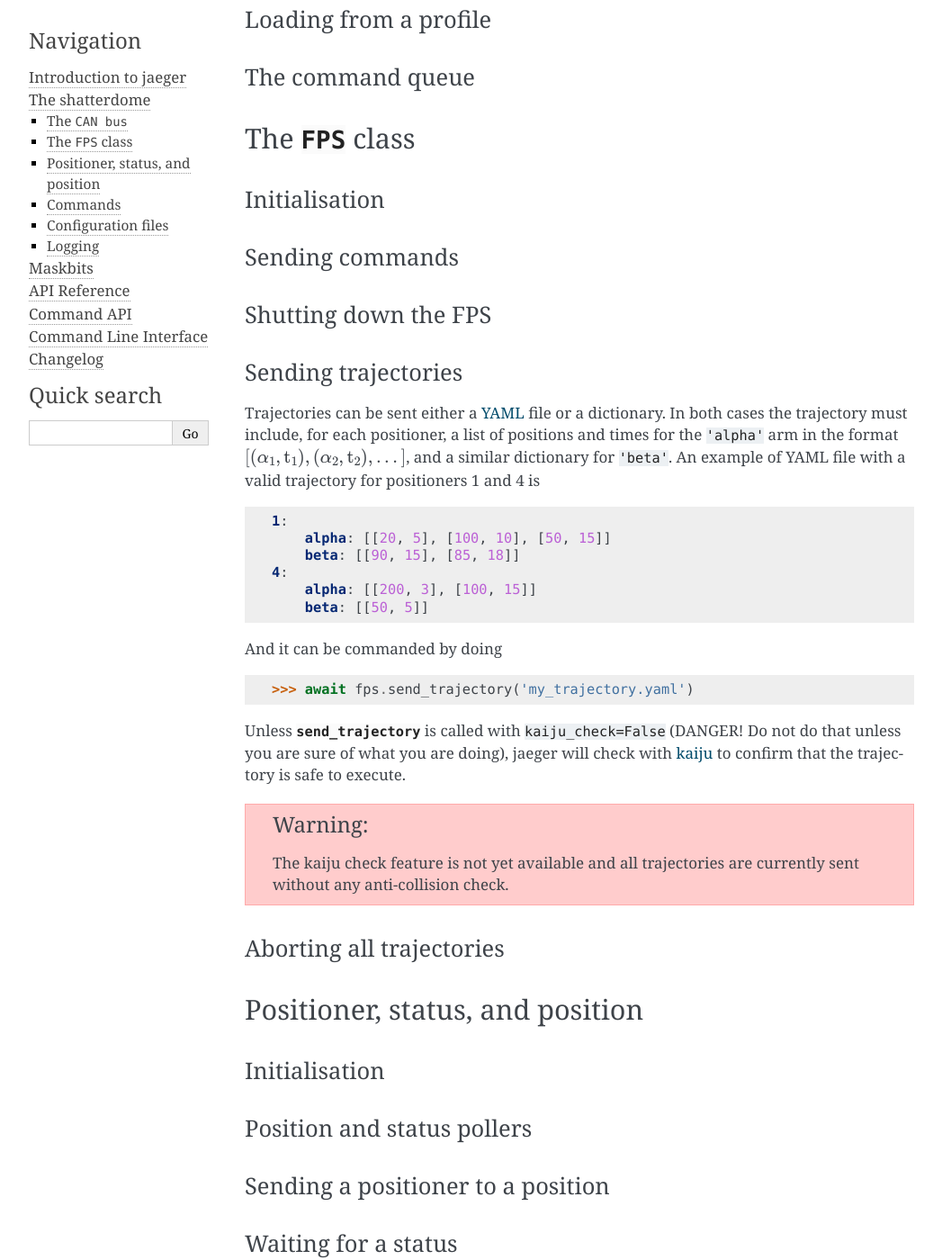
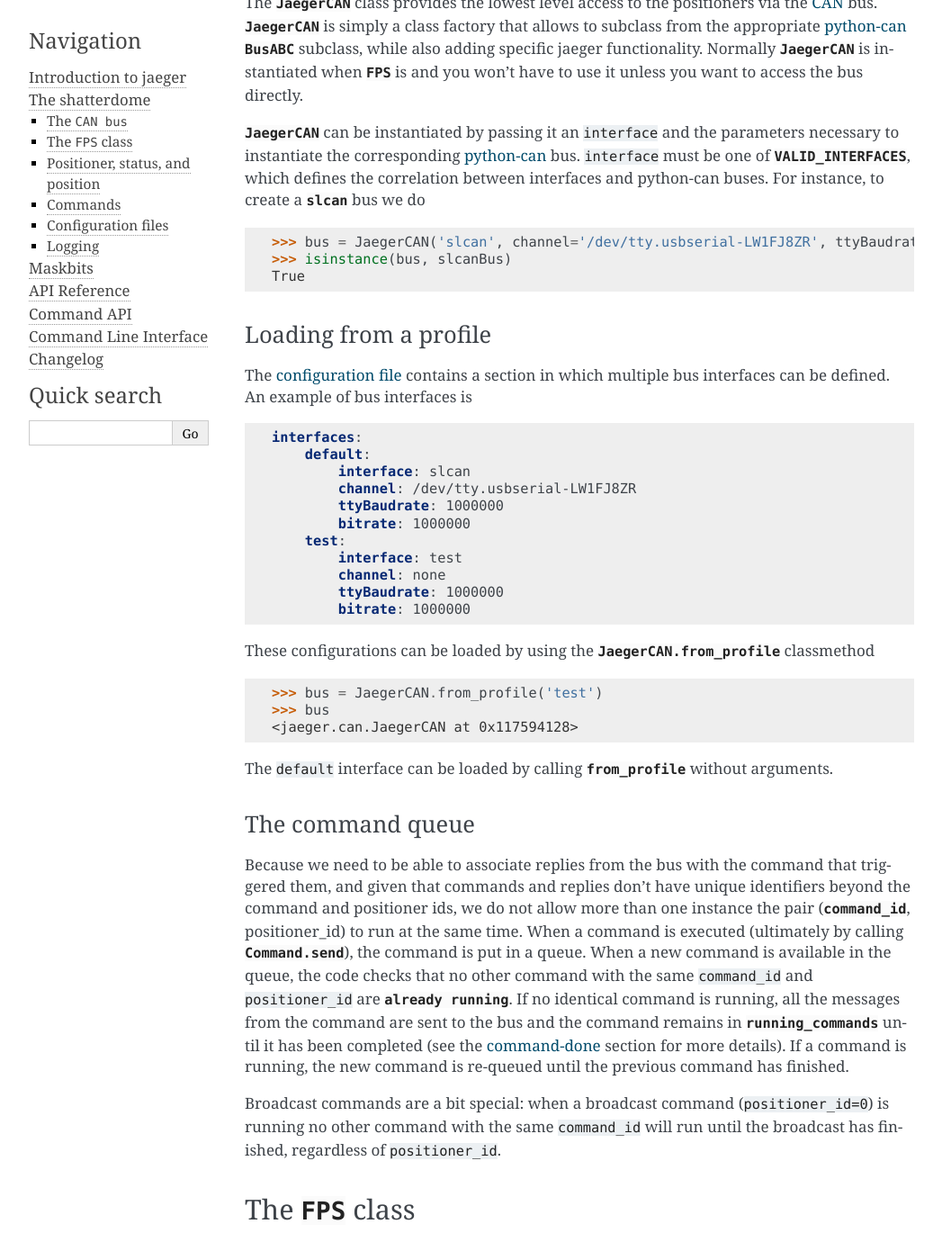
Before and after one commit to sdss/jaeger, a Sphinx documentation site: the page built from docs/sphinx/shatterdome.rst, in a window 1280 px wide and 1400 px high, scrolled down 225 px. Shown: the whole window at 90% size, without its empty margins (106-1153 px from the left). Built offline with Sphinx 7.4.7, drawn with Linux system fonts in a browser that asks for light colours; the version number is read from the project's files by our own code; some of the changed text lies outside the part shown; grey boxes are pictures that could not be loaded.

Commit message:
CAN bus section in docs

```diff
--- a/docs/sphinx/shatterdome.rst
+++ b/docs/sphinx/shatterdome.rst
@@ -7,11 +7,47 @@ In the `shatterdome <http://pacificrim.wikia.com/wiki/Shatterdome>`__ we'll have
 The `CAN bus <.JaegerCAN>`
 --------------------------
 
+The `.JaegerCAN` class provides the lowest level access to the positioners via the `CAN <https://en.wikipedia.org/wiki/CAN_bus>`__ bus. `.JaegerCAN` is simply a class factory that allows to subclass from the appropriate python-can_ `~can.BusABC` subclass, while also adding specific jaeger functionality. Normally `.JaegerCAN` is instantiated when `.FPS` is and you won't have to use it unless you want to access the bus directly.
+
+`.JaegerCAN` can be instantiated by passing it an ``interface`` and the parameters necessary to instantiate the corresponding python-can_ bus. ``interface`` must be one of `~.can.VALID_INTERFACES`, which defines the correlation between interfaces and python-can buses. For instance, to create a `slcan <can.interfaces.slcan.slcanBus>` bus we do ::
+
+    >>> bus = JaegerCAN('slcan', channel='/dev/tty.usbserial-LW1FJ8ZR', ttyBaudrate=1000000 bitrate=1000000)
+    >>> isinstance(bus, slcanBus)
+    True
+
 Loading from a profile
 ^^^^^^^^^^^^^^^^^^^^^^
 
+The `configuration file <config-files>`_ contains a section in which multiple bus interfaces can be defined. An example of bus interfaces is
+
+.. code-block:: YAML
+
+    interfaces:
+        default:
+            interface: slcan
+            channel: /dev/tty.usbserial-LW1FJ8ZR
+            ttyBaudrate: 1000000
+            bitrate: 1000000
+        test:
+            interface: test
+            channel: none
+            ttyBaudrate: 1000000
+            bitrate: 1000000
+
+These configurations can be loaded by using the `.JaegerCAN.from_profile` classmethod ::
+
+    >>> bus = JaegerCAN.from_profile('test')
+    >>> bus
+    <jaeger.can.JaegerCAN at 0x117594128>
+
+The ``default`` interface can be loaded by calling `~.JaegerCAN.from_profile` without arguments.
+
 The command queue
 ^^^^^^^^^^^^^^^^^
+
+Because we need to be able to associate replies from the bus with the command that triggered them, and given that commands and replies don't have unique identifiers beyond the command and positioner ids, we do not allow more than one instance the pair (`command_id <jaeger.commands.CommandID>`, positioner_id) to run at the same time. When a command is executed (ultimately by calling `.Command.send`), the command is put in a queue. When a new command is available in the queue, the code checks that no other command with the same ``command_id`` and ``positioner_id`` are `already running <.JaegerCAN.running_commands>`. If no identical command is running, all the messages from the command are sent to the bus and the command remains in `~.JaegerCAN.running_commands` until it has been completed (see the command-done_ section for more details). If a command is running, the new command is re-queued until the previous command has finished.
+
+Broadcast commands are a bit special: when a broadcast command (``positioner_id=0``) is running no other command with the same ``command_id`` will run until the broadcast has finished, regardless of ``positioner_id``.
 
 
 The `.FPS` class
@@ -44,7 +80,7 @@ And it can be commanded by doing ::
 
     >>> await fps.send_trajectory('my_trajectory.yaml')
 
-Unless `~.FPS.send_trajectory` is called with ``kaiju_check=False`` (DANGER! Do not do that unless you are sure of what you are doing), jaeger will check with `kaiju <https://github.com/csayres/kaiju>`__ to confirm that the trajectory is safe to execute.
+Unless `~.FPS.send_trajectory` is called with ``kaiju_check=False`` (DANGER! Do not do that unless you are sure of what you are doing), jaeger will check with kaiju_ to confirm that the trajectory is safe to execute.
 
 .. warning:: The kaiju check feature is not yet available and all trajectories are currently sent without any anti-collision check.
 
@@ -78,12 +114,15 @@ Creating a new command class
 Replies
 ^^^^^^^
 
+.. _command-done:
+
 When is a command marked done?
 ^^^^^^^^^^^^^^^^^^^^^^^^^^^^^^
 
 Time-outs
 ^^^^^^^^^
 
+.. _config-files:
 
 Configuration files
 -------------------
@@ -91,3 +130,7 @@ Configuration files
 
 Logging
 -------
+
+
+.. _kaiju: https://github.com/csayres/kaiju
+.. _python-can: https://github.com/hardbyte/python-can
```
